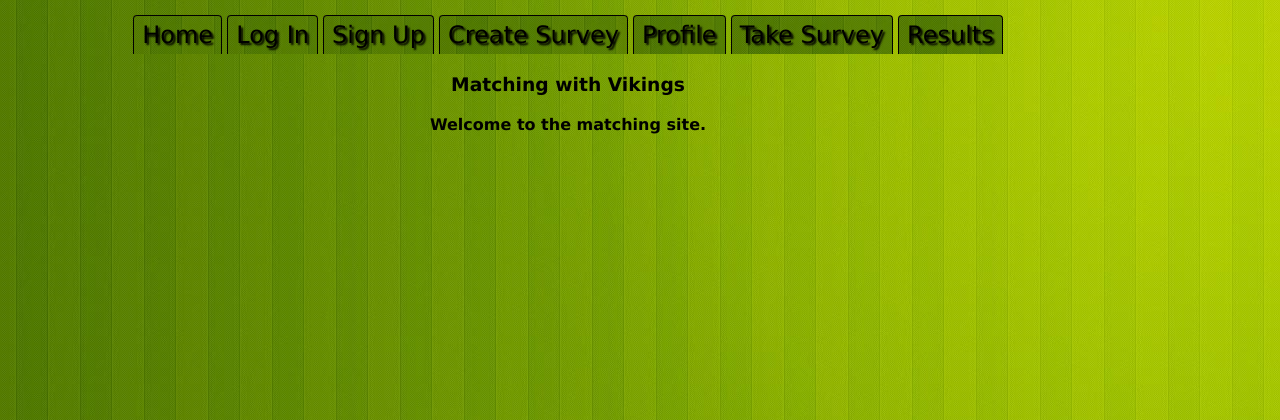
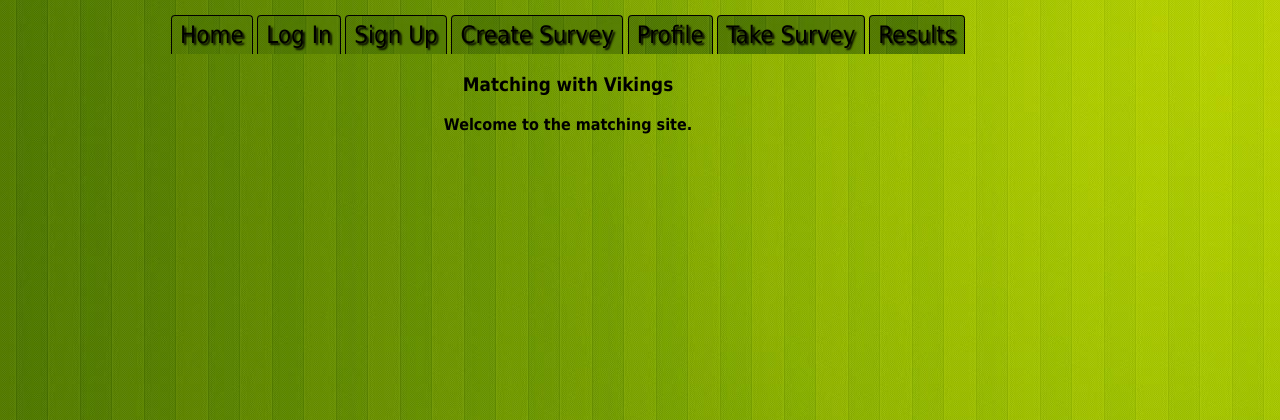
Before and after one commit to dlevylambert/Vikings, a Flask app: page /home in a window 1280 px wide. Shown: the top 420 px of the page. Run offline with Flask 2, Linux system fonts and the light colour scheme; parts of the project's set-up code (start-up, migrations or seed data) failed here and were passed over; some libraries are stand-ins or nearby versions.

Commit message:
changed font again

```diff
--- a/static/css/main.css
+++ b/static/css/main.css
@@ -1,6 +1,6 @@
 * {margin:0;
                    padding:0;
-                   font-family: Verdana, Helvetica, sans-serif;
+                   font-family: Tahoma;
 font-size:15;
 }
 
```
